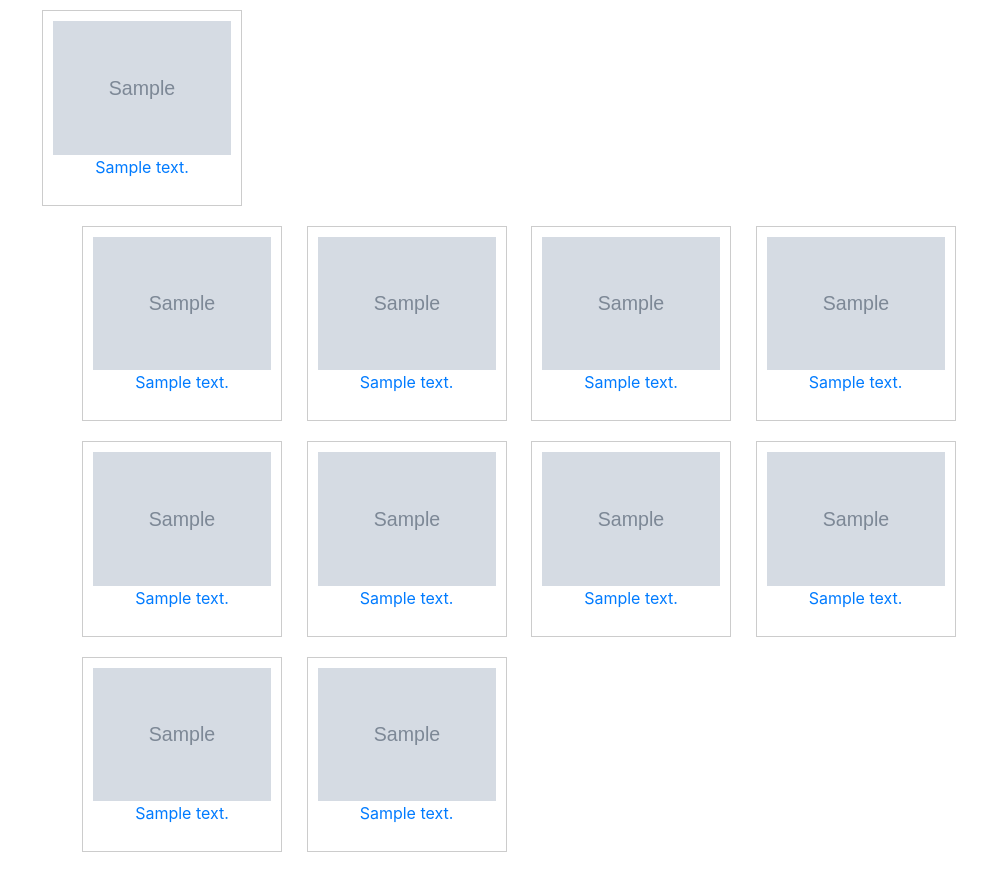
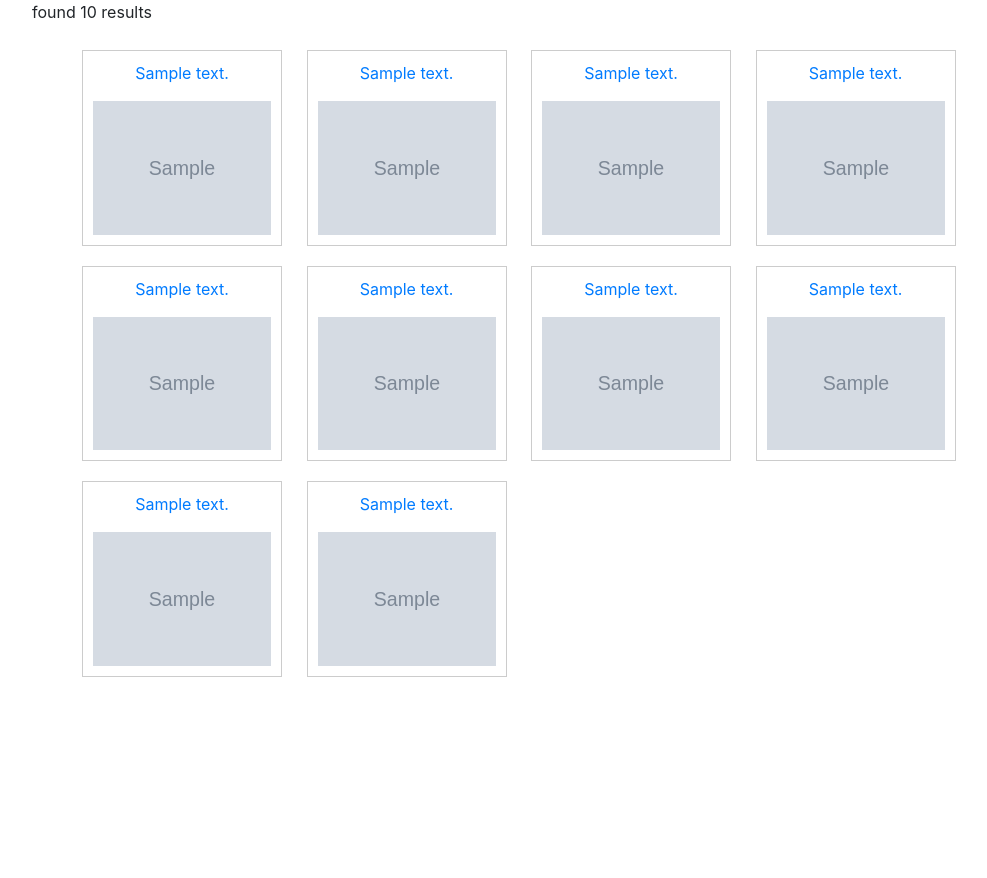
Before and after one commit to akshat-1/Manga_reader, a Flask app: template website/templates/results.html in a window 1280 px wide. Shown: the part 56-934 px from the top of the page, without its empty margins (53-1040 px from the left). After the commit the page ends 733 px from the top, so only its background shows below. Run offline with Flask 3, Linux system fonts and the light colour scheme; the template is opened without the code that fills it: most values are stand-ins (such as "Sample title", 1, 10 or a date in 2020); grey boxes marked "Sample" are stand-in pictures; some libraries are stand-ins or nearby versions.

Commit message:
debugged

```diff
--- a/website/templates/results.html
+++ b/website/templates/results.html
@@ -3,21 +3,21 @@
     %}
 
     <link rel="stylesheet" href="/static/style.css">
+    <p> found {{n}} results</p>
 
     <div class="content">
 
-        <div class="box">
-            <a href="{{link[0]}}">
-                <img src="{{ img[0] }}">
-                <p>{{ text[0] }}</p>
-            </a>
-        </div>
-
              <ul>{% for i in range(n) %}
                 <div class="box">
-                    <a href="{{ link[i] }}">
-                        <img src="{{ img[i] }}">
+                    <div class="link">
+                    <a href={{ link[i] }}>
                         <p>{{ text[i] }}</p>
+
+                    </div>
+                        <div class="image">
+                        <img src={{ img[i] }}>
+                        </div>
+
                     </a>
                 </div>
                 {% endfor %}
```
Also changed, not shown: website/auth.py (+6 -2 lines).
